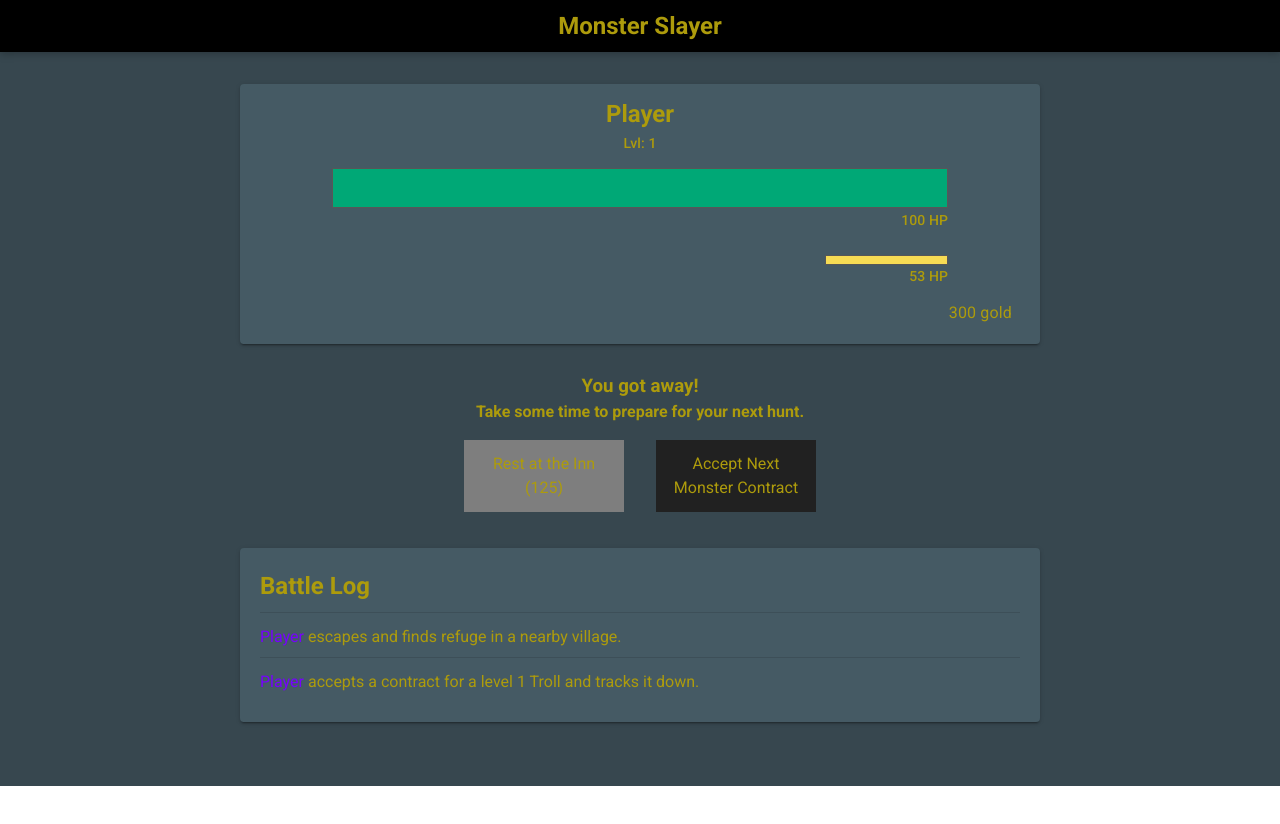
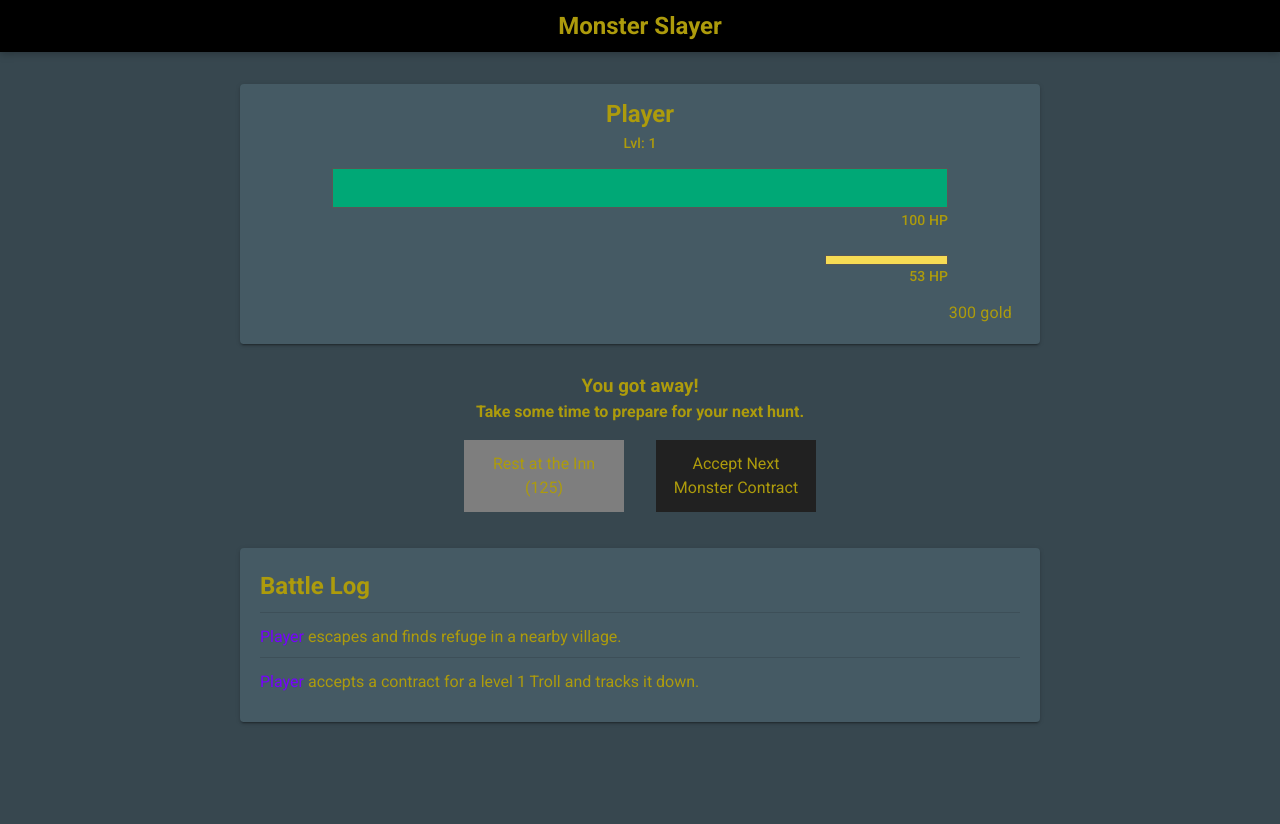
Before and after one commit to wbridson/MonsterSlayer, a Vue app: page / in a window 1280 px wide. Both pictures are taken after a click on the button "FLEE". Shown: the top 824 px of the page. Before the commit the page ends 800 px from the top, so only its background shows below. Built offline with nearby package versions, Linux system fonts and the light colour scheme.

Commit message:
bug fixes

```diff
--- a/src/App.vue
+++ b/src/App.vue
@@ -2,7 +2,7 @@
   <v-app>
     <section class="secondary darken-3">
     <the-header></the-header>
-    <v-main >
+    <v-main style="min-height: 62em" >
       <router-view />
     </v-main>
     </section>
--- a/src/components/menus/ContractCompletedMenu.vue
+++ b/src/components/menus/ContractCompletedMenu.vue
@@ -67,7 +67,7 @@ export default {
       }
     },
     contractButtonDisabled(){
-      return this.playerCurrentHealth < 0 || this.reactionDisable ? true : false
+      return this.playerCurrentHealth <= 0 || this.reactionDisable ? true : false
     },
     potionButtonDisabled(){
       return this.playerCurrentHealth >= this.playerMaxHealth && this.playerCurrentMana >= this.playerMaxMana || this.gold < this.potionPrice || this.reactionDisable ? true : false
--- a/src/components/menus/LevelUpMenu.vue
+++ b/src/components/menus/LevelUpMenu.vue
@@ -244,7 +244,7 @@ export default {
       this.tempAtkPoints = this.playerAtkPoints;
       this.tempAtkValue = this.playerAtkValue;
       this.tempDefPoints = this.playerDefPoints;
-      this.tmepDefValue = this.playerDefValue;
+      this.tempDefValue = this.playerDefValue;
       this.tempIntPoints = this.playerIntelligencePoints;
       this.tempIntValue = this.playerIntelligenceValue;
       this.confirmDisableCounter = this.attributePointsAvailable;
--- a/src/store/modules/player.js
+++ b/src/store/modules/player.js
@@ -7,7 +7,7 @@ const state = {
   playerMaxManaPoints: 5,
   playerAtkPoints: 10,
   playerAtkValue: 0,
-  playerDefPoints: 0,
+  playerDefPoints: 5,
   playerDefValue: 0,
   playerIntelligencePoints: 5,
   playerIntelligenceValue: 0,
--- a/src/views/Main.vue
+++ b/src/views/Main.vue
@@ -1,5 +1,5 @@
 <template>
-  <section>
+  <section style="min-height: 100%">
     <section class="d-flex justify-center pb-5" v-if="winner != 'flee'">
       <h2 class="primary--text">You've encountered a Monster</h2>
     </section>
@@ -60,6 +60,7 @@ export default {
       "monsterLevel",
       "turnCounter",
       "gold",
+      "playerDefPoints",
     ]),
   },
   watch: {
@@ -84,6 +85,7 @@ export default {
       actionType: "new monster",
       actionValue: this.monsterLevel,
     });
+    console.log(this.playerDefPoints)
   },
 };
 </script>
```
Also changed, not shown: 1 other file (tests, documents, lock files or other folders).
